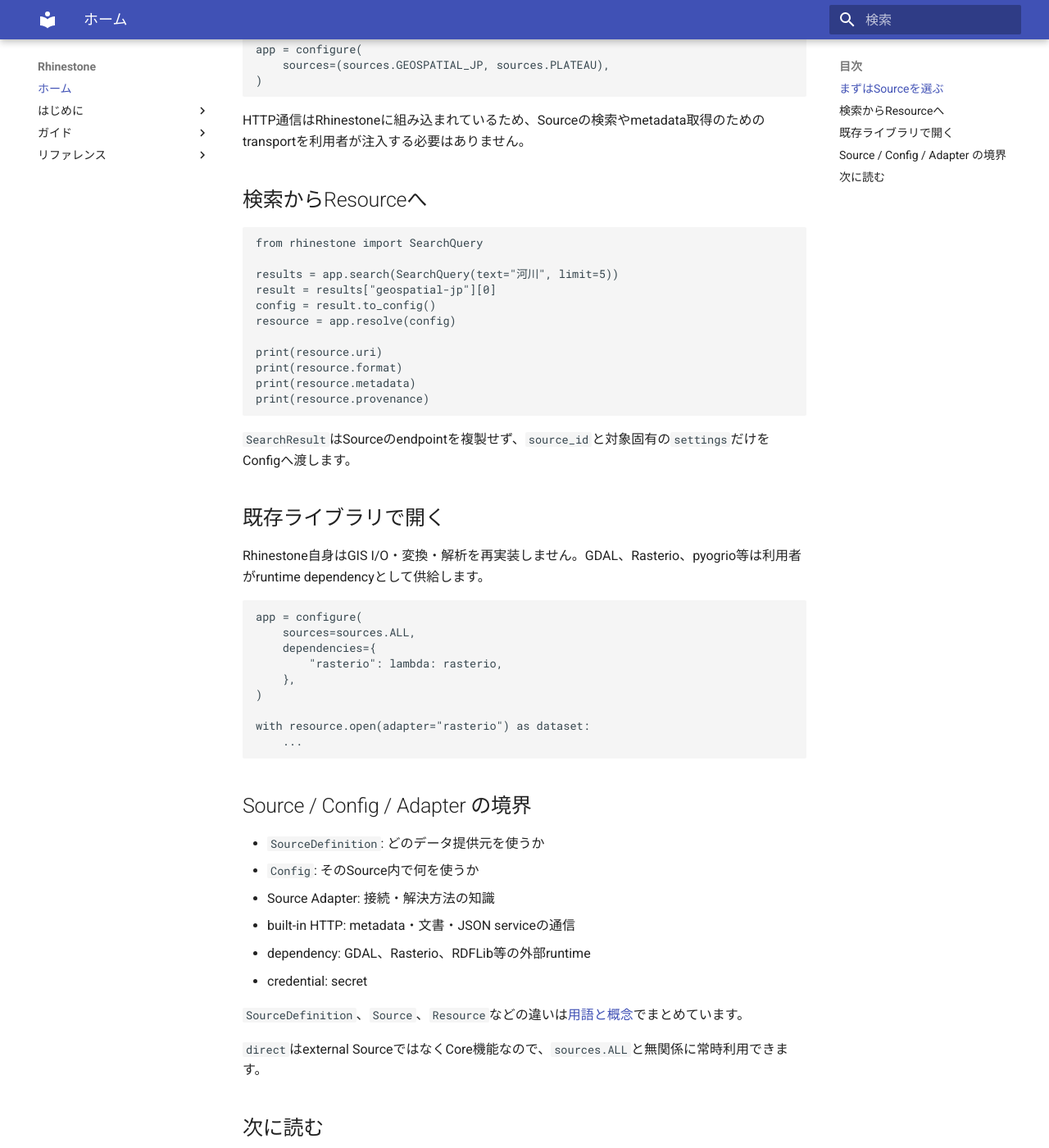
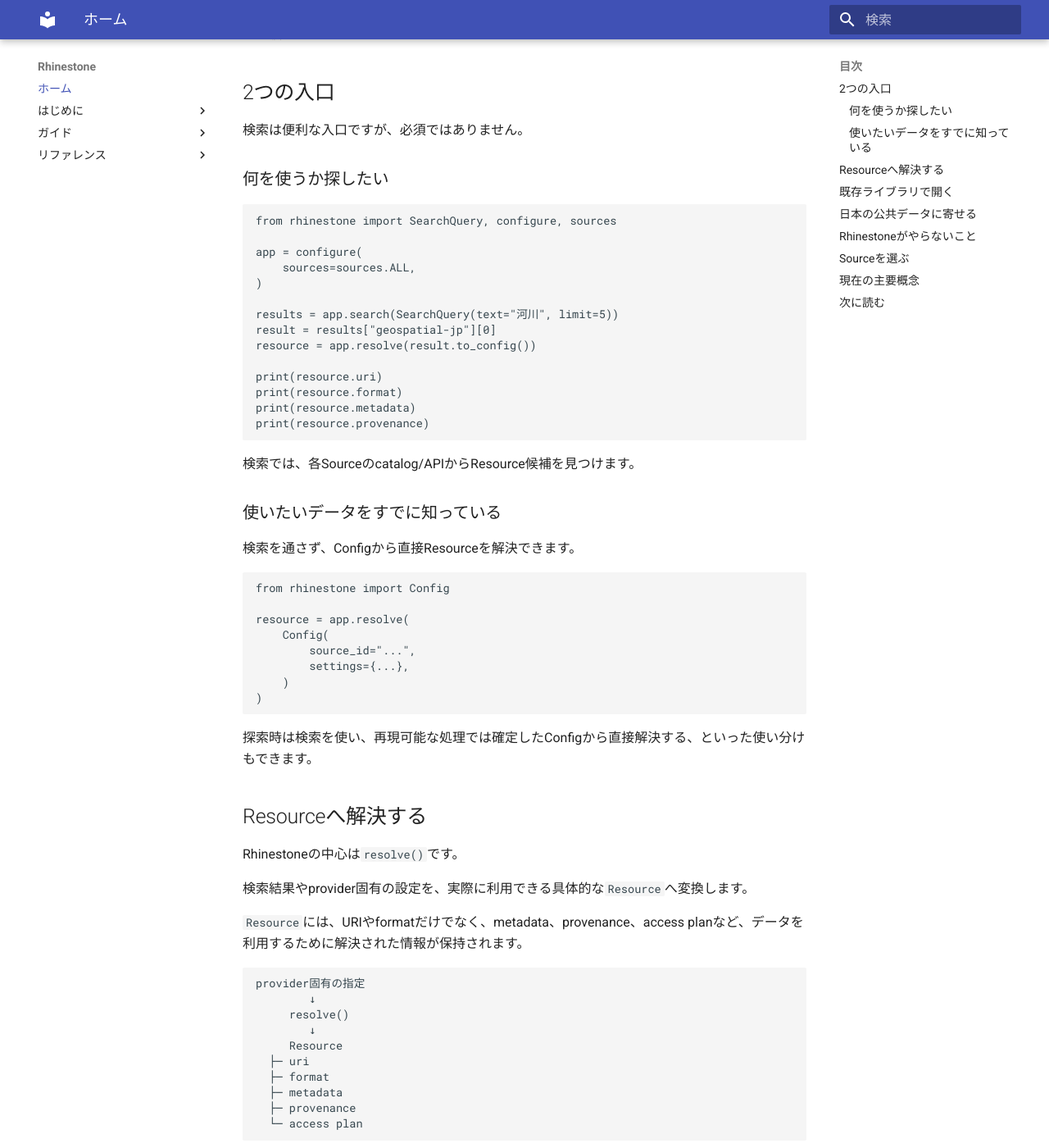
Before and after one commit to u-kitazawa/rhinestone, an MkDocs documentation site: the page built from docs/index.md, in a window 1280 px wide and 1400 px high, scrolled down 604 px. Shown: the whole window at 82% size. Built offline with MkDocs 1.6.1 and Material for MkDocs 9.7.7, drawn with Linux system fonts in a browser that asks for light colours; some of the changed text lies outside the part shown.

Commit message:
docs: reposition Rhinestone around Japanese public data resolution

````diff
--- a/docs/index.md
+++ b/docs/index.md
@@ -1,14 +1,158 @@
 # Rhinestone documentation
 
-Rhinestoneは、日本の公的・地理空間データを**検索し、Resourceへ解決し、既存ライブラリで利用するためのPythonライブラリ**です。
+Rhinestoneは、日本の公的・地理空間データを**探し、利用可能なResourceへ解決し、既存の専門ライブラリへ渡すためのPythonライブラリ**です。
 
-データ提供元ごとの検索API、識別子、配布形式、アクセス方法をRhinestoneがSpecとして保持し、利用者は共通の流れで扱います。
+日本の公共データを使うときは、データそのものを読む前に多くの作業が発生します。
 
 ```text
-検索 → 選択 → Config → Resourceの解決 → データを開く
+どの提供元にあるか調べる
+→ provider固有の検索APIを呼ぶ
+→ dataset / resource / assetを選ぶ
+→ identifierやqueryを組み立てる
+→ 配布形式やarchiveを確認する
+→ credentialを付ける
+→ 適切なPythonライブラリで開く
 ```
 
-## まずはSourceを選ぶ
+Rhinestoneは、この「データを使える状態にするまで」の差異をSourceごとの知識として吸収し、利用者には共通の流れを提供します。
+
+```text
+search → resolve → open
+```
+
+Rhinestone自身が新しいGISエンジンやDataFrameを作るわけではありません。データを特定して利用可能なResourceまで解決した後は、GDAL、Rasterio、pyogrioなどの既存ライブラリへ処理を渡します。
+
+## 2つの入口
+
+検索は便利な入口ですが、必須ではありません。
+
+### 何を使うか探したい
+
+```python
+from rhinestone import SearchQuery, configure, sources
+
+app = configure(
+    sources=sources.ALL,
+)
+
+results = app.search(SearchQuery(text="河川", limit=5))
+result = results["geospatial-jp"][0]
+resource = app.resolve(result.to_config())
+
+print(resource.uri)
+print(resource.format)
+print(resource.metadata)
+print(resource.provenance)
+```
+
+検索では、各Sourceのcatalog/APIからResource候補を見つけます。
+
+### 使いたいデータをすでに知っている
+
+検索を通さず、Configから直接Resourceを解決できます。
+
+```python
+from rhinestone import Config
+
+resource = app.resolve(
+    Config(
+        source_id="...",
+        settings={...},
+    )
+)
+```
+
+探索時は検索を使い、再現可能な処理では確定したConfigから直接解決する、といった使い分けもできます。
+
+## Resourceへ解決する
+
+Rhinestoneの中心は`resolve()`です。
+
+検索結果やprovider固有の設定を、実際に利用できる具体的な`Resource`へ変換します。
+
+`Resource`には、URIやformatだけでなく、metadata、provenance、access planなど、データを利用するために解決された情報が保持されます。
+
+```text
+provider固有の指定
+        ↓
+     resolve()
+        ↓
+     Resource
+  ├─ uri
+  ├─ format
+  ├─ metadata
+  ├─ provenance
+  └─ access plan
+```
+
+このためRhinestoneの価値は検索の有無に依存しません。
+
+- 何を使うか分からない → `search()` + `resolve()`
+- datasetやidentifierを知っている → `resolve()`
+- 最終URLもreaderも完全に分かっている → Rhinestoneを使わず既存ライブラリを直接使うこともできます
+
+## 既存ライブラリで開く
+
+RhinestoneはGIS I/O・変換・解析を再実装しません。
+
+```python
+import rasterio
+
+from rhinestone import configure, sources
+
+app = configure(
+    sources=sources.ALL,
+    dependencies={
+        "rasterio": lambda: rasterio,
+    },
+)
+
+resource = app.resolve(...)
+
+with resource.open(adapter="rasterio") as dataset:
+    ...
+```
+
+Resourceの種類に応じて、GDAL、Rasterio、pyogrioなどの既存runtimeを利用できます。
+
+Rhinestoneが担当するのは「何を、どこから、どの条件で、どう開けるか」を解決するところまでです。format conversion、rasterize、spatial join、分析などは専門ライブラリやGISへ委ねます。
+
+## 日本の公共データに寄せる
+
+Rhinestoneは汎用データframeworkを目指すのではなく、日本の公共データで繰り返し現れるprovider固有の差異を扱います。
+
+現在もe-Stat、G空間情報センター/CKAN、PLATEAU、国土地理院、ODPT、STAC、OGC API Features、DCATなど、異なる提供方式を同じ`Resource`解決フローへ接続しています。
+
+重要なのは、それらを同じデータ型へ変換することではありません。
+
+```text
+異なるprovider
+異なるidentifier
+異なるcatalog/API
+異なる配布形式
+        ↓
+   Rhinestone
+        ↓
+解決済みResource
+        ↓
+既存の専門ライブラリ
+```
+
+日本固有のprovider knowledgeはRhinestone側に集約し、成熟したprotocol clientやGIS runtimeがある場合はそれらを再実装せず活用する方針です。
+
+## Rhinestoneがやらないこと
+
+Rhinestoneは次のものを目指しません。
+
+- 日本全国のdataset metadataを自前で収集する巨大catalog
+- 独自のDataFrame / Raster / GISデータモデル
+- GIS空間演算や分析engine
+- format変換pipeline
+- STAC、CKAN、e-Statなど既存protocol clientの無用な再実装
+
+既存のcatalog、provider API、専門ライブラリの間にある「最後の面倒」を解決する薄いlayerであることを重視します。
+
+## Sourceを選ぶ
 
 ```python
 from rhinestone import configure, sources
@@ -18,7 +162,7 @@
 )
 ```
 
-通常ユーザーはAdapterやendpointを組み立てません。必要なSourceだけに絞ることもできます。
+必要なSourceだけに絞ることもできます。
 
 ```python
 app = configure(
@@ -26,52 +170,20 @@
 )
 ```
 
-HTTP通信はRhinestoneに組み込まれているため、Sourceの検索やmetadata取得のためのtransportを利用者が注入する必要はありません。
+HTTP通信はRhinestoneに組み込まれているため、Sourceの検索やmetadata取得のためのtransportを通常ユーザーが注入する必要はありません。
 
-## 検索からResourceへ
-
-```python
-from rhinestone import SearchQuery
-
-results = app.search(SearchQuery(text="河川", limit=5))
-result = results["geospatial-jp"][0]
-config = result.to_config()
-resource = app.resolve(config)
-
-print(resource.uri)
-print(resource.format)
-print(resource.metadata)
-print(resource.provenance)
-```
-
-`SearchResult`はSourceのendpointを複製せず、`source_id`と対象固有の`settings`だけをConfigへ渡します。
-
-## 既存ライブラリで開く
-
-Rhinestone自身はGIS I/O・変換・解析を再実装しません。GDAL、Rasterio、pyogrio等は利用者がruntime dependencyとして供給します。
-
-```python
-app = configure(
-    sources=sources.ALL,
-    dependencies={
-        "rasterio": lambda: rasterio,
-    },
-)
-
-with resource.open(adapter="rasterio") as dataset:
-    ...
-```
-
-## Source / Config / Adapter の境界
+## 現在の主要概念
 
 - `SourceDefinition`: どのデータ提供元を使うか
-- `Config`: そのSource内で何を使うか
-- Source Adapter: 接続・解決方法の知識
-- built-in HTTP: metadata・文書・JSON serviceの通信
+- `SearchQuery`: Sourceを横断して候補を探す条件
+- `SearchResult`: 検索で見つかった候補
+- `Config`: Source内で何を使うかを指定する
+- `Resource`: 解決済みの具体的なデータ
+- Source Adapter: provider固有の検索・解決方法の知識
 - dependency: GDAL、Rasterio、RDFLib等の外部runtime
-- credential: secret
+- credential: API key / token等のsecret
 
-`SourceDefinition`、`Source`、`Resource`などの違いは[用語と概念](concepts.md)でまとめています。
+内部アーキテクチャの詳細は[用語と概念](concepts.md)で説明しています。
 
 `direct`はexternal SourceではなくCore機能なので、`sources.ALL`と無関係に常時利用できます。
 
````
